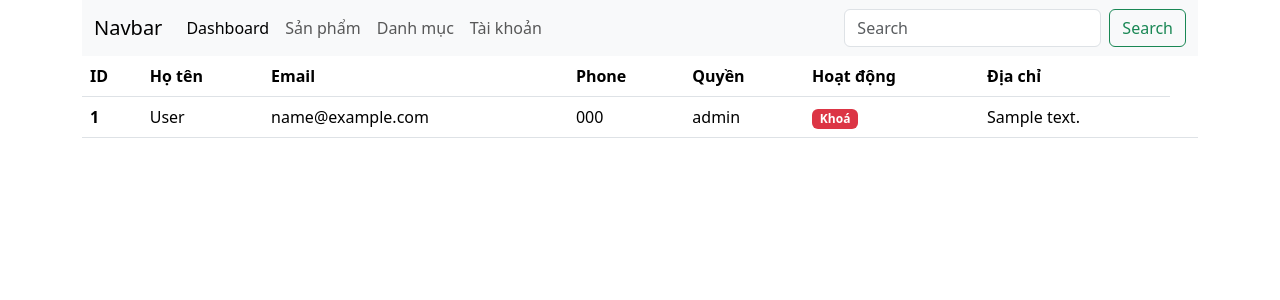
After one commit to hvdoanh/group_2, a PHP site: the page made by views/admin/users/list.php in a window 1280 px wide. The commit adds this page. Shown: the top 300 px of the page. Run offline with PHP 8.4, Linux system fonts and the light colour scheme; tables that the repository leaves empty or names only in its code hold one stand-in row (values such as "Sample post"); the template is opened without the code that fills it: most values are stand-ins (such as "Sample title", 1, 10 or a date in 2020); some libraries are stand-ins or nearby versions.

Commit message:
chỉnh sửa chạy vào admin hay user

```diff
--- a/admin/index.php
+++ b/admin/index.php
@@ -8,12 +8,14 @@ require_once __DIR__ . "/../common/function.php";
 require_once __DIR__ . "/../models/BaseModel.php";
 require_once __DIR__ . "/../models/Category.php";
 require_once __DIR__ . "/../models/Product.php";
+require_once __DIR__ . "/../models/User.php";
 
 
 
 require_once __DIR__ . "/../controllers/Admin/Dashboard.php";
 require_once __DIR__ . "/../controllers/Admin/AdminCategoryController.php";
 require_once __DIR__ . "/../controllers/Admin/AdminProductController.php";
+require_once __DIR__ . "/../controllers/AuthController.php";
 
 
 $ctl = $_GET['ctl'] ?? "";
@@ -35,4 +37,8 @@ match($ctl){
     'editsp' => (new AdminProductController)->edit(),
     'updatesp' => (new AdminProductController)->update(),
     'deletesp' => (new AdminProductController)->delete(),
+
+    // user
+    'listuser' => (new AuthController)->index(),
+    'updateuser' => (new AuthController)->updateActive(),
 };
--- a/views/admin/header.php
+++ b/views/admin/header.php
@@ -29,6 +29,9 @@
                         <li class="nav-item">
                             <a class="nav-link" href="<?= ADMIN_URL . '?ctl=listdm'?>">Danh mục</a>
                         </li>
+                        <li class="nav-item">
+                            <a class="nav-link" href="<?= ADMIN_URL . '?ctl=listuser'?>">Tài khoản</a>
+                        </li>
 
                     </ul>
                     <form class="d-flex" role="search">
--- /dev/null
+++ b/views/admin/users/list.php
@@ -0,0 +1,70 @@
+<?php include_once ROOT_DIR . "views/admin/header.php" ?>
+<div>
+
+    <table class="table">
+        <thead>
+            <tr>
+                <th scope="col">ID</th>
+                <th scope="col">Họ tên</th>
+                <th scope="col">Email</th>
+                <th scope="col">Phone</th>
+                <th scope="col">Quyền</th>
+                <th scope="col">Hoạt động</th>
+                <th scope="col">Địa chỉ</th>
+            </tr>
+        </thead>
+        <tbody>
+            <?php foreach ($users as $user) : ?>
+            <tr>
+                <th scope="row"><?= $user['id'] ?></th>
+                <td><?= $user['fullname'] ?></td>
+                <td>
+                    <?= $user['email'] ?>
+                </td>
+                <td><?= $user['phone'] ?></td>
+                <td><?= $user['role'] ?></td>
+                <td>
+
+                    <?php if($user['active'] == 1) : ?>
+                    <span class="badge bg-success">
+                        Hoạt đọng
+                    </span>
+
+                    <?php else : ?>
+                    <span class="badge bg-danger">
+                        Khoá
+                    </span>
+
+                    <?php endif ?>
+
+                </td>
+                <td><?= $user['address'] ?>
+                </td>
+                <td>
+                    <form action="<?= ADMIN_URL . '?ctl=updateuser'?>" method='post'>
+                        <input type="hidden" name="id" value="<?= $user['id'] ?>">
+                        <input type="hidden" name="active" value="<?= $user['active'] ?>">
+
+                        <?php if($user['role'] != "admin" ) : ?>
+
+                        <?php if($user['active'] == 1 ) : ?>
+                        <button type="submit" class="btn btn-danger">Khoá</button>
+
+                        <?php else :?>
+                        <button type="submit" class="btn btn-primary">Kích hoạt</button>
+
+                        <?php endif ?>
+                        <?php endif ?>
+
+                    </form>
+
+                </td>
+
+
+            </tr>
+            <?php endforeach ?>
+        </tbody>
+    </table>
+</div>
+
+<?php include_once ROOT_DIR . "views/admin/footer.php" ?>
```
Also changed, not shown: controllers/Admin/AdminCategoryController.php (+10 -0 lines), controllers/Admin/AdminProductController.php (+10 -0 lines), controllers/Admin/Dashboard.php (+12 -0 lines), controllers/AuthController.php (+25 -2 lines), models/User.php (+10 -6 lines), views/admin/users/edit.php (added).
